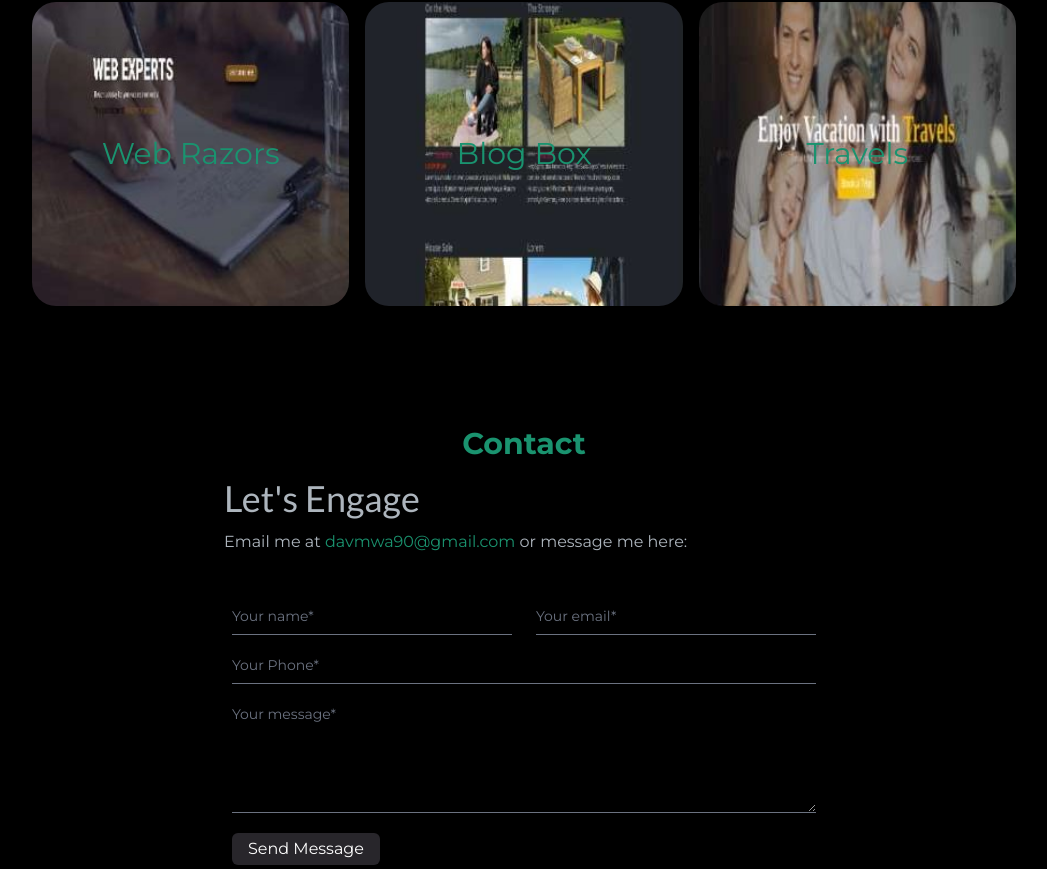
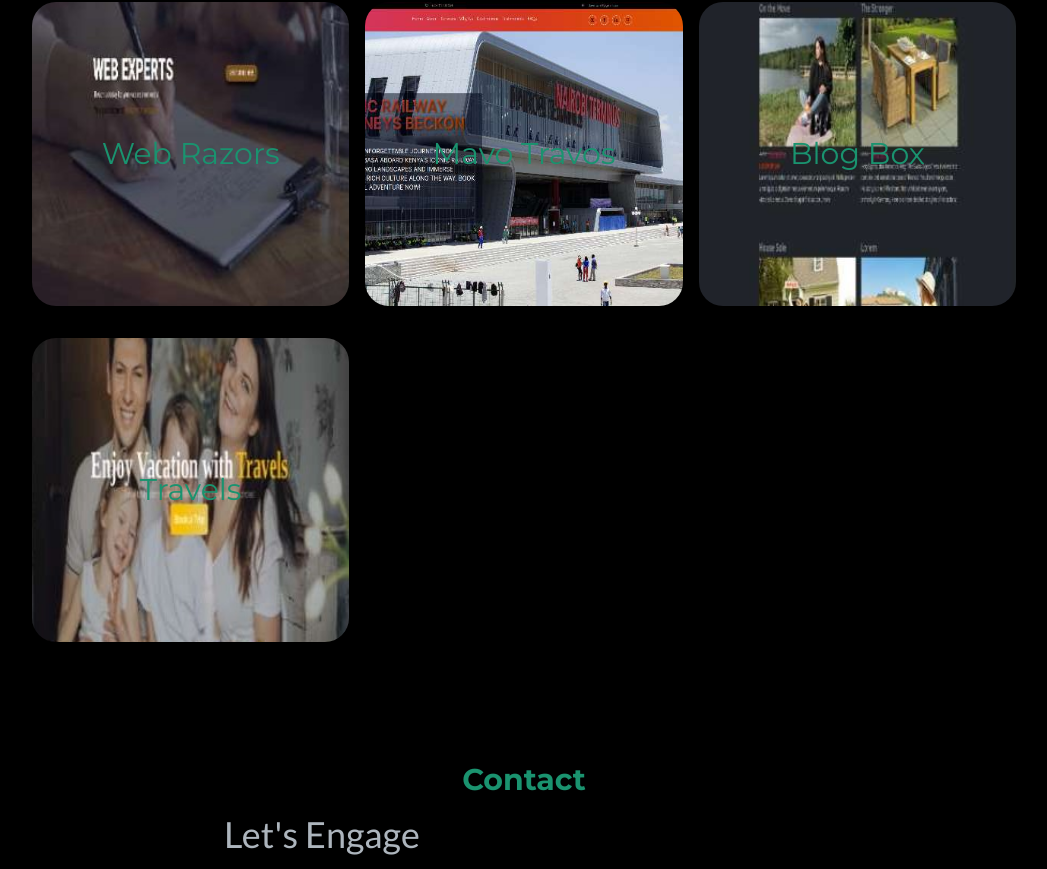
Before and after one commit to DKarimi90/Portfolio, a React (Vite) app: page / in a window 1280 px wide. Shown: the part 1898-2767 px from the top of the page, without its empty margins (116-1163 px from the left). Built offline with nearby package versions, Linux system fonts and the light colour scheme; a web font is replaced by a local one.

Commit message:
added an image and a new project

```diff
--- a/src/components/Projects.jsx
+++ b/src/components/Projects.jsx
@@ -3,78 +3,168 @@ import { NavLink } from 'react-router-dom'
 
 const Projects = () => {
   return (
-  <div name='projects' className='container md:mb-20 max-w-[1000px] mx-auto'>
-      <div className='flex flex-col items-center'>
-        <p className='title'>Projects</p>
-        <p className='dark:text-[var(--secondary2)]'>Here is a sample of Projects I am working on/completed in recent past</p>
+    <div name="projects" className="container md:mb-20 max-w-[1000px] mx-auto">
+      <div className="flex flex-col items-center">
+        <p className="title">Projects</p>
+        <p className="dark:text-[var(--secondary2)]">
+          Here is a sample of Projects I am working on/completed in recent past
+        </p>
       </div>
-    <div className='w-full grid sm:grid-cols-2 md:grid-cols-3 gap-4 px-2'>
-
+      <div className="w-full grid sm:grid-cols-2 md:grid-cols-3 gap-4 px-2">
         {/* first card*/}
-      <div className='h-[40vh] w-full group perspective overflow-hidden py-2'>
-        <div className='relative group-hover:my-rotate-y-180 w-full h-full preserve-3d duration-1000'>
-          <div className='absolute w-full backface-hidden h-full rounded-3xl'>
-           <img src='./images/web.jpg' alt='cover' className='w-full h-full object-cover rounded-3xl'/>
-           <div className=' flex justify-center items-center absolute top-0 w-full h-full rounded-3xl'>
-              <p className='text-3xl text-[var(--primary2)]'>Web Razors</p>
+        <div className="h-[40vh] w-full group perspective overflow-hidden py-2">
+          <div className="relative group-hover:my-rotate-y-180 w-full h-full preserve-3d duration-1000">
+            <div className="absolute w-full backface-hidden h-full rounded-3xl">
+              <img
+                src="./images/web.jpg"
+                alt="cover"
+                className="w-full h-full object-cover rounded-3xl"
+              />
+              <div className=" flex justify-center items-center absolute top-0 w-full h-full rounded-3xl">
+                <p className="text-3xl text-[var(--primary2)]">Web Razors</p>
               </div>
             </div>
-          <div className='absolute h-full w-full backface-hidden my-rotate-y-180 bg-white flex items-between justify-center px-3 pt-2 dark:border-[var(--secondary2)] border rounded-3xl dark:bg-black dark:text-[var(--secondary2)] text-sm sm:text-base overflow-hidden'>
-            <p className=''>Web Razors' company profile web app seamlessly blends design and functionality, embodying professionalism, innovation, and a commitment to cutting-edge web solutions. It showcases the company's services, expertise, and achievements, providing a dynamic and engaging platform for clients and partners.</p>
-            <div className='pt-4'>
-              <button className='rounded left-[10%] -bottom-20 absolute delay-500 duration-500 group-hover:bottom-5 flex items-center'>
-                <p className='mr-2 font-bold'>In Progress</p>
-                <NavLink to='https://web-razors.vercel.app/' target='_blank' className='btn '>LIVE SITE</NavLink></button>
+            <div className="absolute h-full w-full backface-hidden my-rotate-y-180 bg-white flex items-between justify-center px-3 pt-2 dark:border-[var(--secondary2)] border rounded-3xl dark:bg-black dark:text-[var(--secondary2)] text-sm sm:text-base overflow-hidden">
+              <p className="">
+                Web Razors' company profile web app seamlessly blends design and
+                functionality, embodying professionalism, innovation, and a
+                commitment to cutting-edge web solutions. It showcases the
+                company's services, expertise, and achievements, providing a
+                dynamic and engaging platform for clients and partners.
+              </p>
+              <div className="pt-4">
+                <button className="rounded left-[10%] -bottom-20 absolute delay-500 duration-500 group-hover:bottom-5 flex items-center">
+                  <p className="mr-2 font-bold">In Progress</p>
+                  <NavLink
+                    to="https://web-razors.vercel.app/"
+                    target="_blank"
+                    className="btn "
+                  >
+                    LIVE SITE
+                  </NavLink>
+                </button>
               </div>
             </div>
           </div>
         </div>
 
-
         {/* second card*/}
-      <div className='h-[40vh] w-full group perspective overflow-hidden py-2'>
-        <div className='relative group-hover:my-rotate-y-180 w-full h-full preserve-3d duration-1000'>
-          <div className='absolute w-full backface-hidden h-full rounded-3xl'>
-           <img src='./images/blog.jpg' alt='cover' className='w-full h-full object-cover rounded-3xl'/>
-           <div className=' flex justify-center items-center absolute top-0 w-full h-full rounded-3xl'>
-              <p className='text-3xl text-[var(--primary2)]'>Blog Box</p>
+        <div className="h-[40vh] w-full group perspective overflow-hidden py-2">
+          <div className="relative group-hover:my-rotate-y-180 w-full h-full preserve-3d duration-1000">
+            <div className="absolute w-full backface-hidden h-full rounded-3xl">
+              <img
+                src="./images/travo.jpg"
+                alt="cover"
+                className="w-full h-full object-cover rounded-3xl"
+              />
+              <div className=" flex justify-center items-center absolute top-0 w-full h-full rounded-3xl">
+                <p className="text-3xl text-[var(--primary2)]">Mavo Travos</p>
               </div>
             </div>
-          <div className='absolute h-full w-full backface-hidden my-rotate-y-180 bg-white flex items-between justify-center px-3 pt-2 dark:border-[var(--secondary2)] border rounded-3xl dark:bg-black dark:text-[var(--secondary2)] text-sm sm:text-base overflow-hidden'>
-            <p className=''>Step into the world of 'Blog Box,' a robust MERN stack application where users unleash their creativity by sharing compelling blogs. Powered by MongoDB, Express, React, and Node.js, this platform seamlessly integrates user-friendly features, encouraging a vibrant community to connect, explore, and share their thoughts through engaging and insightful blog posts.</p>
-            <div className='pt-4'>
-              <div className='rounded left-[10%] -bottom-20 absolute delay-500 duration-500 group-hover:bottom-5 flex items-center'>
-                 <p className='mr-2 font-bold'>In Progress</p>
-                <NavLink to='https://weblog-client.vercel.app/' target='_blank' className='btn'>LIVE SITE</NavLink></div>
+            <div className="absolute h-full w-full backface-hidden my-rotate-y-180 bg-white flex items-between justify-center px-3 pt-2 dark:border-[var(--secondary2)] border rounded-3xl dark:bg-black dark:text-[var(--secondary2)] text-sm sm:text-base overflow-hidden">
+              <p className="">
+                Discover the world with MavoTravos, where every journey is
+                crafted with passion and expertise. Our commitment to
+                personalized service, local insight, and unforgettable
+                experiences ensures that your travels are not just trips, but
+                transformative adventures. Join us as we navigate the globe
+                together, creating memories that last a lifetime.
+              </p>
+              <div className="pt-4">
+                <div className="rounded left-[10%] -bottom-20 absolute delay-500 duration-500 group-hover:bottom-5 flex items-center">
+                  <p className="mr-2 font-bold">In Progress</p>
+                  <NavLink
+                    to="https://mavotravos.vercel.app/"
+                    target="_blank"
+                    className="btn"
+                  >
+                    LIVE SITE
+                  </NavLink>
+                </div>
               </div>
             </div>
           </div>
         </div>
 
         {/* third card*/}
-      <div className='h-[40vh] w-full group perspective overflow-hidden py-2'>
-        <div className='relative group-hover:my-rotate-y-180 w-full h-full preserve-3d duration-1000'>
-          <div className='absolute w-full backface-hidden h-full rounded-3xl'>
-           <img src='./images/travel.jpg' alt='cover' className='w-full h-full object-cover rounded-3xl'/>
-           <div className=' flex justify-center items-center absolute top-0 w-full h-full rounded-3xl'>
-              <p className='text-3xl text-[var(--primary2)]'>Travels</p>
+        <div className="h-[40vh] w-full group perspective overflow-hidden py-2">
+          <div className="relative group-hover:my-rotate-y-180 w-full h-full preserve-3d duration-1000">
+            <div className="absolute w-full backface-hidden h-full rounded-3xl">
+              <img
+                src="./images/blog.jpg"
+                alt="cover"
+                className="w-full h-full object-cover rounded-3xl"
+              />
+              <div className=" flex justify-center items-center absolute top-0 w-full h-full rounded-3xl">
+                <p className="text-3xl text-[var(--primary2)]">Blog Box</p>
               </div>
             </div>
-          <div className='absolute h-full w-full backface-hidden my-rotate-y-180 bg-white flex items-between justify-center px-3 pt-2 dark:border-[var(--secondary2)] border rounded-3xl dark:bg-black dark:text-[var(--secondary2)] text-sm sm:text-base overflow-hidden'>
-            <p className=''>Embark on a virtual journey with 'Travels,' a static travel website where my React and Tailwind CSS skills shine. This project, a testament to my passion for web development, offers a seamless fusion of beautiful design and responsive functionality, showcasing picturesque destinations and honing my expertise in front-end technologies.</p>
-            <div className='pt-4'>
-              <div className='rounded left-[10%] -bottom-20 absolute delay-500 duration-500 group-hover:bottom-5 flex items-center'>
-                <p className='mr-2 font-bold'>In Progress</p>
-                <NavLink to='https://travellers-five.vercel.app/' target='_blank' className='btn'>LIVE SITE</NavLink></div>
+            <div className="absolute h-full w-full backface-hidden my-rotate-y-180 bg-white flex items-between justify-center px-3 pt-2 dark:border-[var(--secondary2)] border rounded-3xl dark:bg-black dark:text-[var(--secondary2)] text-sm sm:text-base overflow-hidden">
+              <p className="">
+                Step into the world of 'Blog Box,' a robust MERN stack
+                application where users unleash their creativity by sharing
+                compelling blogs. Powered by MongoDB, Express, React, and
+                Node.js, this platform seamlessly integrates user-friendly
+                features, encouraging a vibrant community to connect, explore,
+                and share their thoughts through engaging and insightful blog
+                posts.
+              </p>
+              <div className="pt-4">
+                <div className="rounded left-[10%] -bottom-20 absolute delay-500 duration-500 group-hover:bottom-5 flex items-center">
+                  <p className="mr-2 font-bold">In Progress</p>
+                  <NavLink
+                    to="https://weblog-client.vercel.app/"
+                    target="_blank"
+                    className="btn"
+                  >
+                    LIVE SITE
+                  </NavLink>
+                </div>
               </div>
             </div>
           </div>
         </div>
 
-
+        {/* fourth card*/}
+        <div className="h-[40vh] w-full group perspective overflow-hidden py-2">
+          <div className="relative group-hover:my-rotate-y-180 w-full h-full preserve-3d duration-1000">
+            <div className="absolute w-full backface-hidden h-full rounded-3xl">
+              <img
+                src="./images/travel.jpg"
+                alt="cover"
+                className="w-full h-full object-cover rounded-3xl"
+              />
+              <div className=" flex justify-center items-center absolute top-0 w-full h-full rounded-3xl">
+                <p className="text-3xl text-[var(--primary2)]">Travels</p>
               </div>
             </div>
-  )
+            <div className="absolute h-full w-full backface-hidden my-rotate-y-180 bg-white flex items-between justify-center px-3 pt-2 dark:border-[var(--secondary2)] border rounded-3xl dark:bg-black dark:text-[var(--secondary2)] text-sm sm:text-base overflow-hidden">
+              <p className="">
+                Embark on a virtual journey with 'Travels,' a static travel
+                website where my React and Tailwind CSS skills shine. This
+                project, a testament to my passion for web development, offers a
+                seamless fusion of beautiful design and responsive
+                functionality, showcasing picturesque destinations and honing my
+                expertise in front-end technologies.
+              </p>
+              <div className="pt-4">
+                <div className="rounded left-[10%] -bottom-20 absolute delay-500 duration-500 group-hover:bottom-5 flex items-center">
+                  <p className="mr-2 font-bold">In Progress</p>
+                  <NavLink
+                    to="https://travellers-five.vercel.app/"
+                    target="_blank"
+                    className="btn"
+                  >
+                    LIVE SITE
+                  </NavLink>
+                </div>
+              </div>
+            </div>
+          </div>
+        </div>
+      </div>
+    </div>
+  );
 }
 
 export default Projects
```
Also changed, not shown: public/images/travo.jpg (added). Lines whose indentation alone changed are shown as unchanged.
